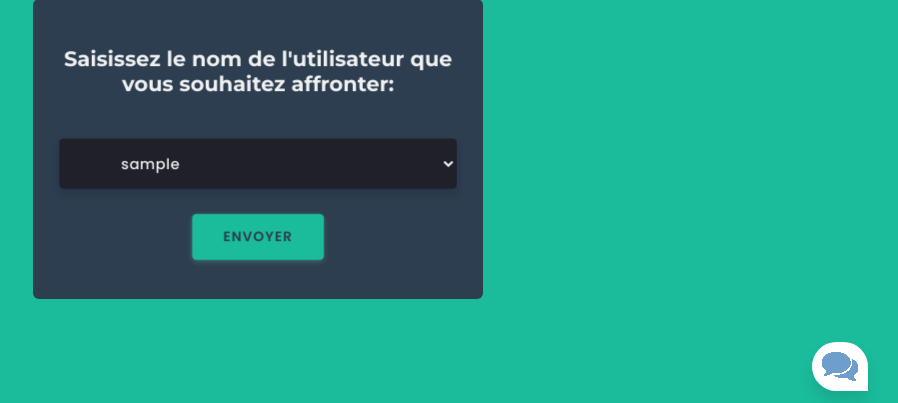
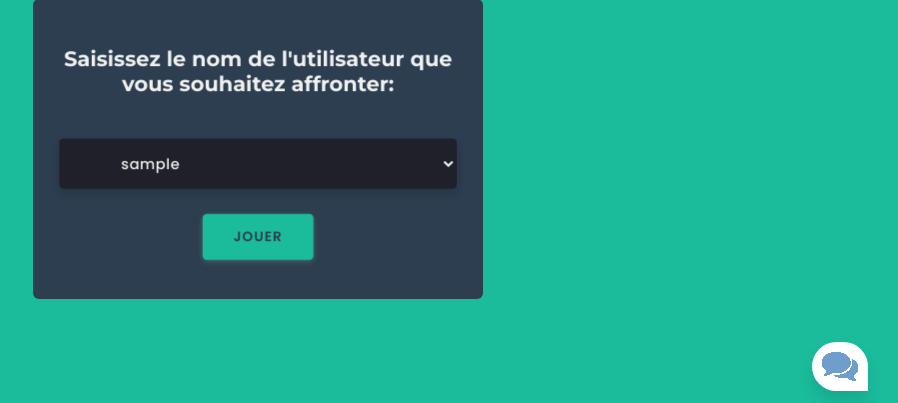
Before and after one commit to mx79/nambot, a Flask app: page /chess in a window 1280 px wide. Shown: the part 379-782 px from the top of the page, without its empty margins (382-1280 px from the left). Run offline with Flask 2, Linux system fonts and the light colour scheme; the visitor is signed in with stand-in values (Sample User, id 1); a database or web service that is not in the repository returns one stand-in record (values such as "Sample title"); parts of the project's set-up code (start-up, migrations or seed data) failed here and were passed over; some libraries are stand-ins or nearby versions.

```diff
--- a/templates/chess.html
+++ b/templates/chess.html
@@ -28,7 +28,7 @@
                                 {% endfor %}
                             </select>
                             <input type="submit" name="submit" class="btn mt-4"
-                                   value="Envoyer" id="forgot_button">
+                                   value="Jouer" id="forgot_button">
                         </div>
                     </form>
                 </div>
```
